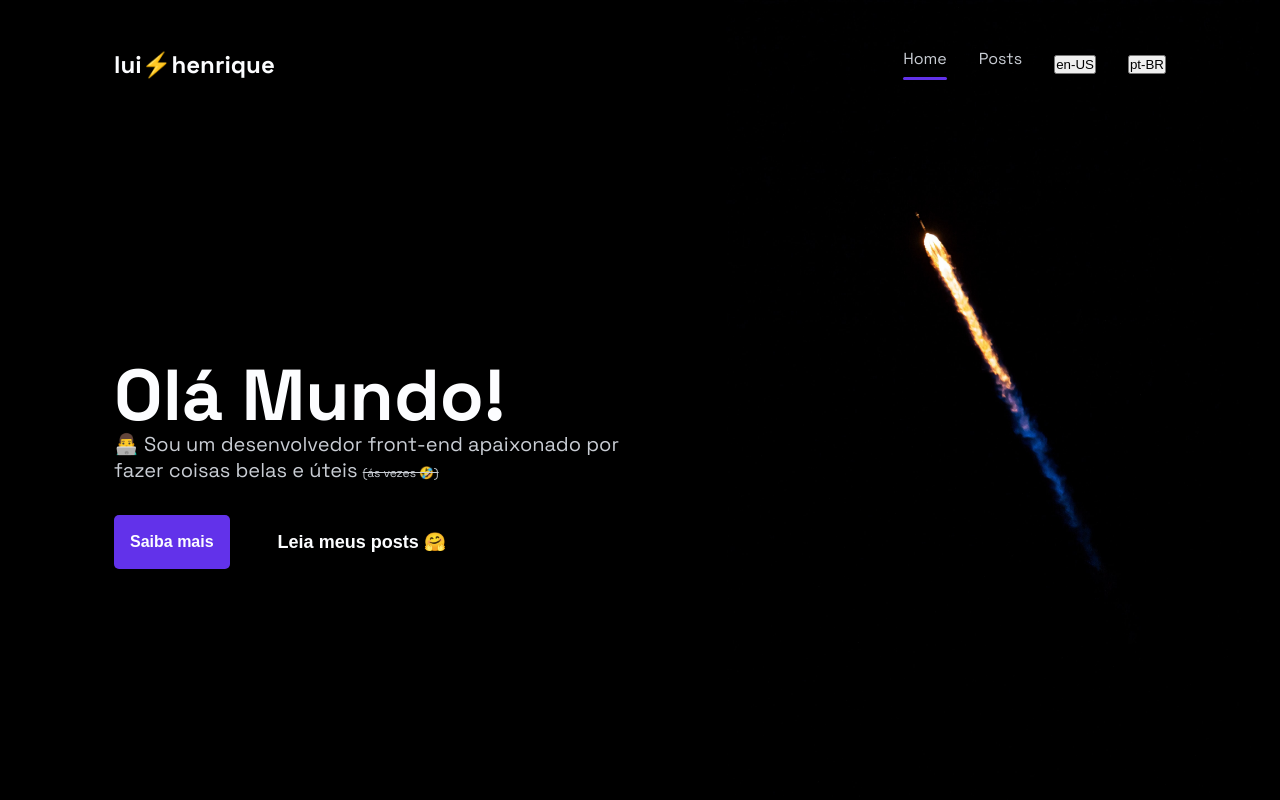
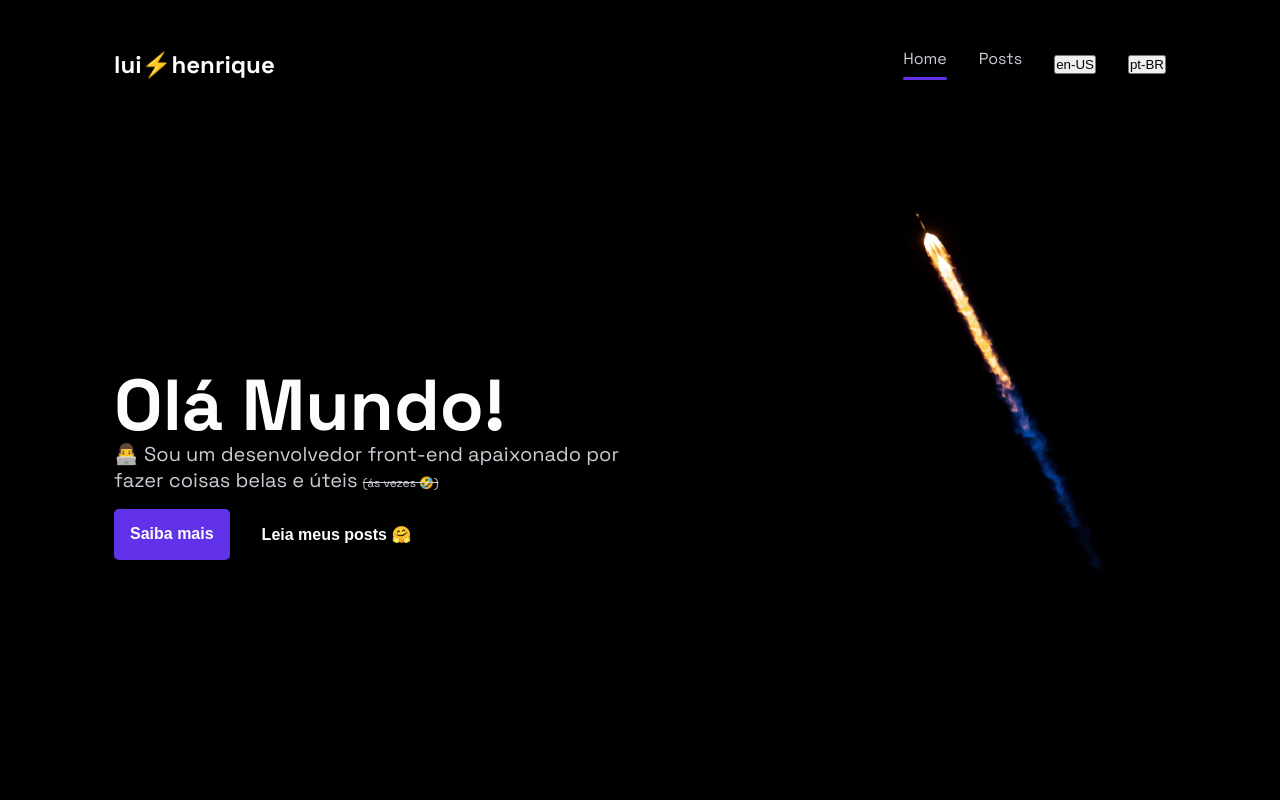
Before and after one commit to lui7henrique/blog, a Next.js app: page / in a window 1280 px wide. Shown: the top 800 px of the page. Built offline with nearby package versions, Linux system fonts and the light colour scheme.

Commit message:
:lipstick: Change font-size and spacing of hero buttons

```diff
--- a/src/templates/HomeTemplate/HeroSection/index.tsx
+++ b/src/templates/HomeTemplate/HeroSection/index.tsx
@@ -1,6 +1,7 @@
 import { Button } from "components/Button"
 import { useDownload } from "hooks/useDownload"
 import { useRouter } from "next/router"
+import { useTheme } from "styled-components"
 
 import { heroContent } from "./content"
 import * as S from "./styles"
@@ -9,6 +10,7 @@ export const HeroSection = () => {
   const { handleNavigate } = useDownload()
   const { locale } = useRouter()
   const content = heroContent[locale as "pt-BR" | "en-US"]
+  const theme = useTheme()
 
   return (
     <S.Container>
@@ -30,7 +32,7 @@ export const HeroSection = () => {
           <Button
             label={content.article.buttons[1].label}
             backgroundColor="transparent"
-            fontSize="lg"
+            fontSize="md"
             data-aos="fade-right"
             data-aos-delay="400"
           />
--- a/src/templates/HomeTemplate/HeroSection/styles.ts
+++ b/src/templates/HomeTemplate/HeroSection/styles.ts
@@ -42,6 +42,6 @@ export const ArticleDescription = styled.p`
 
 export const ArticleActions = styled.div`
   display: flex;
-  gap: ${({ theme }) => theme.space["8"]};
-  margin-top: ${({ theme }) => theme.space["8"]};
+  gap: ${({ theme }) => theme.space["4"]};
+  margin-top: ${({ theme }) => theme.space["4"]};
 `
```
